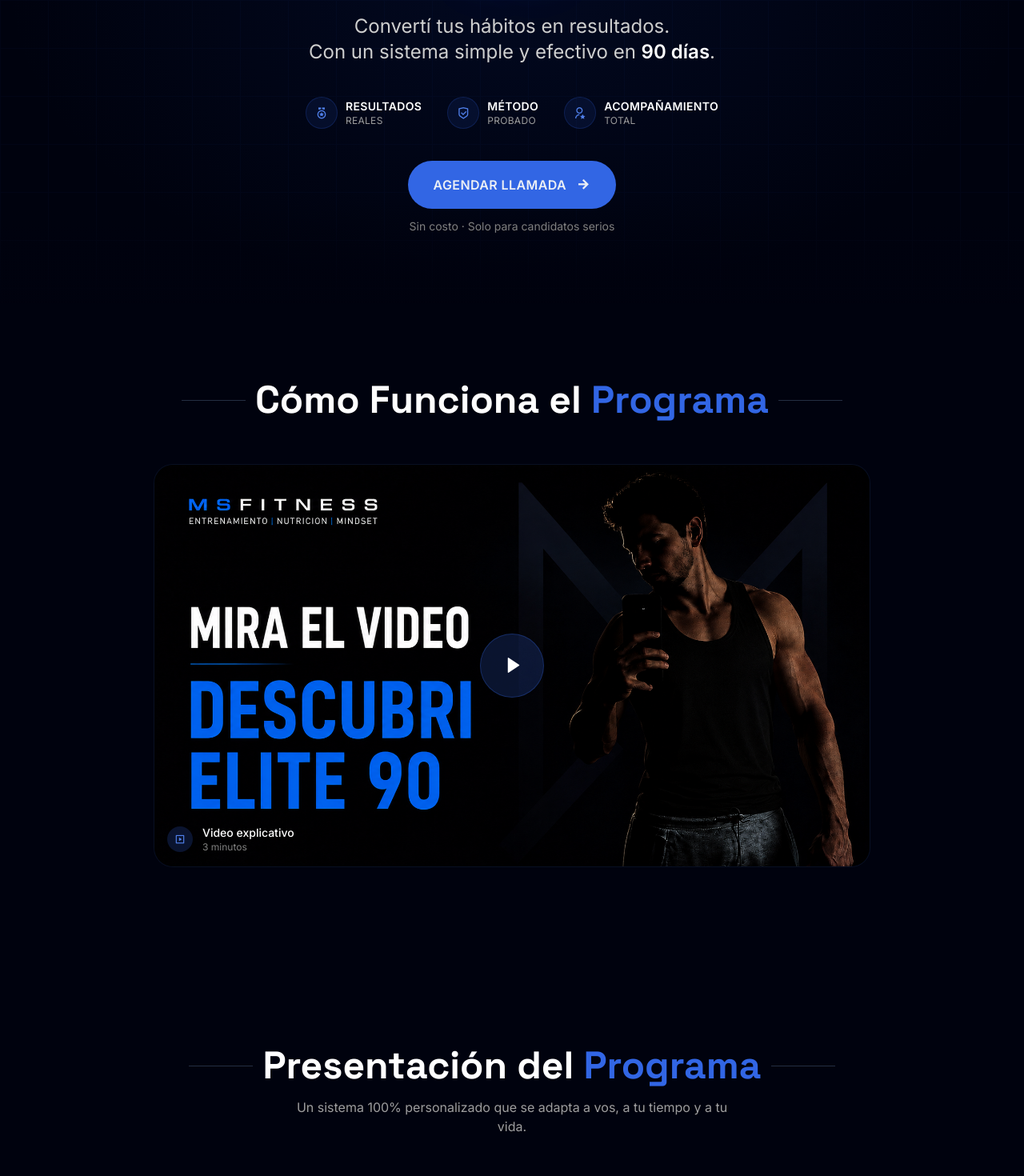
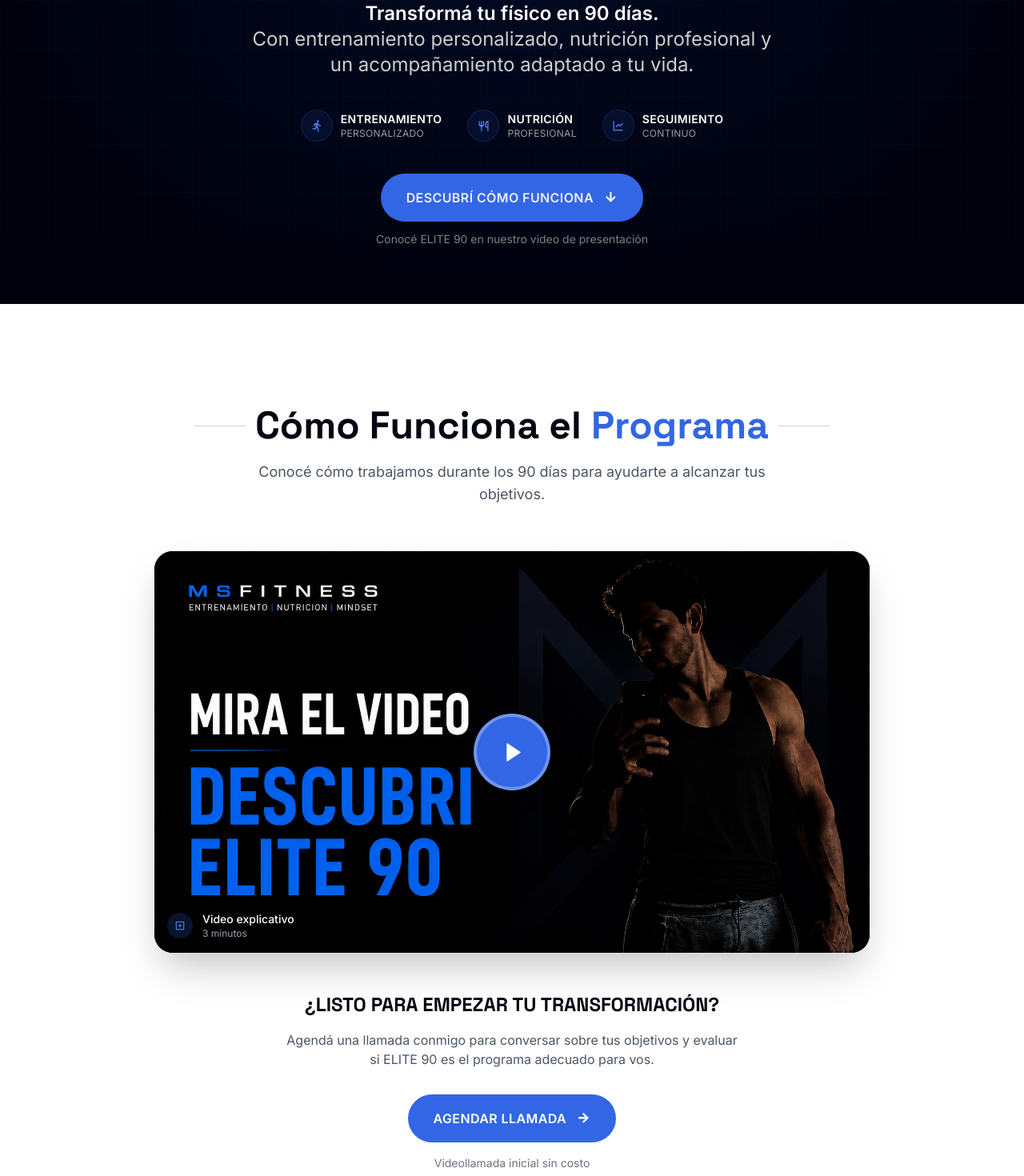
Before and after one commit to Martinjaggo/msfitness-web, a React (Vite) app: page / in a window 1280 px wide. Shown: the part 420-1890 px from the top of the page at 80% size. Built offline with nearby package versions, Linux system fonts and the light colour scheme.

Commit message:
Optimizar landing ELITE 90

```diff
--- a/src/mocks/features.ts
+++ b/src/mocks/features.ts
@@ -2,29 +2,29 @@ export const featuresData = [
   {
     id: 1,
     icon: "ri-user-settings-line",
-    title: "PROGRAMA 100% PERSONALIZADO",
+    title: "ENTRENAMIENTO PERSONALIZADO",
     description:
-      "Entrenamiento y alimentación diseñados según tu objetivo, tu rutina y tu nivel de experiencia. Nada de planes genéricos: cada estrategia se adapta a tu realidad para que puedas sostenerla y obtener resultados.",
+      "Un plan de entrenamiento diseñado según tus objetivos, experiencia y disponibilidad. Cada semana analizo tu progreso y realizo los ajustes necesarios para que sigas avanzando.",
   },
   {
     id: 2,
-    icon: "ri-calendar-check-line",
-    title: "Seguimiento Semanal",
+    icon: "ri-restaurant-line",
+    title: "NUTRICIÓN PROFESIONAL",
     description:
-      "Cada semana analizo tu progreso y realizo los ajustes necesarios para mantenerte avanzando hacia tu objetivo. No seguís un plan fijo: el plan evoluciona con vos.",
+      "Una licenciada en Nutrición diseña tu planificación alimentaria según tus objetivos, gustos y estilo de vida, con seguimientos quincenales para evaluar tu evolución.",
   },
   {
     id: 3,
     icon: "ri-message-3-line",
-    title: "Acompañamiento Real",
+    title: "ACOMPAÑAMIENTO CONTINUO",
     description:
-      "No recorrés este proceso solo. Durante todo el programa contás con mi acompañamiento para resolver dudas, recibir orientación y mantener el foco en tu objetivo.",
+      "Durante los 90 días contás con el acompañamiento de tu entrenador y nutricionista. Trabajamos de manera coordinada para que entrenamiento y alimentación formen parte de una misma estrategia.",
   },
   {
     id: 4,
     icon: "ri-bar-chart-grouped-line",
-    title: "Resultados Medibles",
+    title: "RESULTADOS MEDIBLES",
     description:
-      "Analizo las métricas clave de tu evolución para tomar decisiones basadas en datos, no en suposiciones. Cada ajuste del plan responde a tu progreso real.",
+      "Evaluamos tu evolución mediante registros de entrenamiento, indicadores de progreso y cambios físicos. Cada ajuste responde a tu evolución real, no a un plan genérico.",
   },
 ];
--- a/src/mocks/targetAudience.ts
+++ b/src/mocks/targetAudience.ts
@@ -1,14 +1,14 @@
 export const targetAudienceData = {
   yes: [
-    "Estás cansado de probar métodos que no podés sostener.",
-    "Querés un plan adaptado a tu objetivo, tu rutina y tu estilo de vida.",
-    "Estás dispuesto a comprometerte con el proceso y seguir una estrategia clara.",
-    "Buscás un acompañamiento real y personalizado.",
+    "Tenés poco tiempo y necesitás un entrenamiento adaptado a tu rutina.",
+    "Querés mejorar tu físico sin depender de planes genéricos.",
+    "Buscás integrar entrenamiento y alimentación en una misma estrategia.",
+    "Valorás el acompañamiento profesional y estás dispuesto a comprometerte con el proceso.",
   ],
   no: [
-    "Buscás soluciones rápidas o resultados mágicos.",
-    "No estás dispuesto a seguir un plan de entrenamiento y alimentación de forma consistente.",
-    "No podés comprometerte con el seguimiento semanal del programa.",
-    "Esperás resultados sin constancia ni compromiso.",
+    "Buscás soluciones rápidas o resultados sin esfuerzo.",
+    "No estás dispuesto a incorporar hábitos de entrenamiento y alimentación.",
+    "Preferís seguir rutinas genéricas sin supervisión profesional.",
+    "No podés comprometerte con un proceso de 90 días.",
   ],
 };
--- a/src/mocks/testimonials.ts
+++ b/src/mocks/testimonials.ts
@@ -1,14 +1,6 @@
 export const testimonialsData = [
   {
     id: 1,
-    initials: "FB",
-    name: "Franco B.",
-    age: 34,
-    rating: 5,
-    text: "Durante años entrené sin resultados porque hacía todo por mi cuenta. En ELITE 90 tuve un plan claro y alguien que me corrigiera semana a semana. Bajé 11 kg y, por primera vez, pude mantenerlos.",
-  },
-  {
-    id: 2,
     initials: "GR",
     name: "Gabriela R.",
     age: 29,
@@ -16,7 +8,7 @@ export const testimonialsData = [
     text: "Lo que más me sorprendió fue lo fácil que fue seguir el plan. Se adaptó a mi rutina desde el primer día y, por primera vez, logré ser constante de verdad.",
   },
   {
-    id: 3,
+    id: 2,
     initials: "FR",
     name: "Facundo R.",
     age: 41,
@@ -24,7 +16,7 @@ export const testimonialsData = [
     text: "Pensé que después de los 40 ya era tarde para cambiar mi físico. Hoy tengo más energía, más confianza y el mejor físico que recuerdo haber tenido.",
   },
   {
-    id: 4,
+    id: 3,
     initials: "LC",
     name: "Lucía C.",
     age: 44,
@@ -32,15 +24,7 @@ export const testimonialsData = [
     text: "Pensaba que no tenía tiempo para entrenar. Pero el plan se adaptó a mi rutina desde el primer día y en solo 12 semanas bajé 8 kg sin volverme loca con horarios ni restricciones.",
   },
   {
-    id: 5,
-    initials: "JM",
-    name: "Javier M.",
-    age: 38,
-    rating: 5,
-    text: "La diferencia no fue el entrenamiento ni la alimentación. Fue el seguimiento. Saber que cada semana revisábamos con Martín mi progreso, hizo que por primera vez mantuviera la constancia y consiguiera resultados reales.",
-  },
-  {
-    id: 6,
+    id: 4,
     initials: "AN",
     name: "Andrés N.",
     age: 52,
--- a/src/pages/home/components/CTASection.tsx
+++ b/src/pages/home/components/CTASection.tsx
@@ -38,16 +38,18 @@ export default function CTASection() {
         <div className="max-w-3xl mx-auto text-center">
           <div className="reveal opacity-0 translate-y-4 transition-all duration-700">
             <h2 className="font-heading font-bold text-foreground-50 text-3xl md:text-5xl lg:text-6xl uppercase tracking-wide leading-tight">
-              EL CAMBIO EMPIEZA CON UNA
-              <br />
-              <span className="text-blue-500">DECISIÓN</span>
-            </h2>
+  EL CAMBIO EMPIEZA
+  <br />
+  CON UNA <span className="text-blue-500">DECISIÓN</span>
+</h2>
+
           </div>
 
           <div className="reveal opacity-0 translate-y-4 transition-all duration-700 delay-200 mt-6">
             <p className="text-foreground-400 text-base md:text-lg max-w-xl mx-auto leading-relaxed">
-              Descubrí si ELITE 90 es para vos
-            </p>
+  Conversemos sobre tus objetivos y descubrí si ELITE 90
+  es el programa adecuado para vos.
+</p>
           </div>
 
           <div className="reveal opacity-0 translate-y-4 transition-all duration-700 delay-300 mt-10">
@@ -64,8 +66,8 @@ export default function CTASection() {
               <i className="ri-arrow-right-up-line text-foreground-400 text-lg group-hover:text-foreground-50 transition-colors" />
             </button>
             <p className="mt-4 text-foreground-600 text-xs md:text-sm">
-              Sin costo · Solo para candidatos serios
-            </p>
+  Videollamada inicial sin costo · Cupos limitados
+</p>
           </div>
         </div>
       </div>
--- a/src/pages/home/components/FeaturesSection.tsx
+++ b/src/pages/home/components/FeaturesSection.tsx
@@ -41,9 +41,9 @@ export default function FeaturesSection() {
               <div className="h-px w-12 md:w-20 bg-background-700" />
             </div>
             <p className="text-foreground-500 text-sm md:text-base max-w-xl mx-auto">
-              Un sistema 100% personalizado que se adapta a vos, a tu tiempo y a
-              tu vida.
-            </p>
+  Entrenamiento y nutrición profesional integrados en un programa de
+  90 días, diseñado para adaptarse a tu estilo de vida.
+</p>
           </div>
 
           {/* Features Grid */}
--- a/src/pages/home/components/HeroSection.tsx
+++ b/src/pages/home/components/HeroSection.tsx
@@ -21,8 +21,11 @@ export default function HeroSection() {
     return () => observer.disconnect();
   }, []);
 
-  const openCalendly = () => {
-    window.open("https://calendly.com/msfitnessamonta/callprivada", "_blank", "noopener,noreferrer");
+  const scrollToVideo = () => {
+  document.getElementById("video")?.scrollIntoView({
+    behavior: "smooth",
+    block: "start",
+  });
 };
 
   return (
@@ -83,10 +86,12 @@ export default function HeroSection() {
           {/* Subtitle */}
 <div className="reveal opacity-0 translate-y-4 transition-all duration-700 delay-300 mt-6 md:mt-8">
   <p className="text-foreground-300 text-base md:text-xl lg:text-2xl max-w-2xl mx-auto leading-relaxed">
-              Convertí tus hábitos en resultados.
+    <span className="text-foreground-50 font-semibold">
+      Transformá tu físico en 90 días.
+    </span>
     <br />
-              Con un sistema simple y efectivo en{" "}
-              <span className="text-foreground-50 font-semibold">90 días</span>.
+    Con entrenamiento personalizado, nutrición profesional y un
+    acompañamiento adaptado a tu vida.
   </p>
 </div>
 
@@ -94,16 +99,30 @@ export default function HeroSection() {
 <div className="reveal opacity-0 translate-y-4 transition-all duration-700 delay-400 mt-8 md:mt-10">
   <div className="flex flex-wrap items-center justify-center gap-4 md:gap-8">
     {[
-                { icon: "ri-medal-line", label: "Resultados", sub: "Reales" },
-                { icon: "ri-shield-check-line", label: "Método", sub: "Probado" },
-                { icon: "ri-user-star-line", label: "Acompañamiento", sub: "Total" },
+      {
+  icon: "ri-run-line",
+  label: "Entrenamiento",
+  sub: "Personalizado",
+},
+      {
+        icon: "ri-restaurant-line",
+        label: "Nutrición",
+        sub: "Profesional",
+      },
+      {
+        icon: "ri-line-chart-line",
+        label: "Seguimiento",
+        sub: "Continuo",
+      },
     ].map((badge) => (
       <div
         key={badge.label}
         className="flex items-center gap-2.5 text-foreground-400"
       >
         <div className="w-9 h-9 md:w-10 md:h-10 rounded-full bg-primary-500/10 border border-primary-500/20 flex items-center justify-center">
-                    <i className={`${badge.icon} text-primary-400 text-sm md:text-base`} />
+          <i
+            className={`${badge.icon} text-primary-400 text-sm md:text-base`}
+          />
         </div>
         <div className="text-left">
           <div className="text-foreground-50 text-xs md:text-sm font-semibold uppercase tracking-wide">
@@ -121,14 +140,15 @@ export default function HeroSection() {
           {/* CTA Button */}
 <div className="reveal opacity-0 translate-y-4 transition-all duration-700 delay-500 mt-8 md:mt-10">
   <button
-              onClick={openCalendly}
-              className="group inline-flex items-center gap-3 bg-primary-500 hover:bg-primary-600 text-background-50 px-8 py-4 rounded-full text-sm md:text-base font-semibold tracking-wide uppercase transition-all duration-300 hover:scale-105 cursor-pointer whitespace-nowrap"
+    onClick={scrollToVideo}
+    className="group inline-flex items-center gap-3 bg-primary-500 hover:bg-primary-600 text-background-50 px-8 py-4 rounded-full text-sm md:text-base font-semibold tracking-wide uppercase transition-all duration-300 hover:scale-105 cursor-pointer"
   >
-              Agendar Llamada
-              <i className="ri-arrow-right-line text-lg group-hover:translate-x-1 transition-transform" />
+    Descubrí cómo funciona
+    <i className="ri-arrow-down-line text-lg group-hover:translate-y-1 transition-transform" />
   </button>
+
   <p className="mt-3 text-foreground-600 text-xs md:text-sm">
-              Sin costo · Solo para candidatos serios
+    Conocé ELITE 90 en nuestro video de presentación
   </p>
 </div>
         </div>
--- a/src/pages/home/components/VideoSection.tsx
+++ b/src/pages/home/components/VideoSection.tsx
@@ -4,6 +4,14 @@ import thumbnail from "../../../assets/vsl-thumbnail.png";
 export default function VideoSection() {
   const sectionRef = useRef<HTMLElement>(null);
   const [isPlaying, setIsPlaying] = useState(false);
+
+  const openCalendly = () => {
+    window.open(
+      "https://calendly.com/msfitnessamonta/callprivada",
+      "_blank",
+      "noopener,noreferrer"
+    );
+  };
 
   useEffect(() => {
     const observer = new IntersectionObserver(
@@ -27,54 +35,88 @@ export default function VideoSection() {
     <section
       id="video"
       ref={sectionRef}
-      className="relative py-16 md:py-24"
+      className="relative bg-white py-20 md:py-28 lg:py-32 scroll-mt-20"
     >
       <div className="w-full px-4 md:px-8 lg:px-12">
         <div className="max-w-4xl mx-auto">
+
           {/* Section Header */}
           <div className="reveal opacity-0 translate-y-4 transition-all duration-700 text-center mb-10 md:mb-14">
-            <div className="flex items-center justify-center gap-3 mb-4">
-              <div className="h-px w-12 md:w-20 bg-background-700" />
-              <h2 className="font-heading font-bold text-foreground-50 text-2xl md:text-4xl lg:text-5xl whitespace-nowrap">
+
+            <div className="flex items-center justify-center gap-3 mb-5">
+              <div className="h-px w-8 md:w-16 bg-gray-300" />
+
+              <h2 className="font-heading font-bold text-gray-950 text-2xl md:text-4xl lg:text-5xl">
                 Cómo Funciona el{" "}
-                <span className="text-primary-500">Programa</span>
+                <span className="text-primary-500">
+                  Programa
+                </span>
               </h2>
-              <div className="h-px w-12 md:w-20 bg-background-700" />
+
+              <div className="h-px w-8 md:w-16 bg-gray-300" />
             </div>
+
+            <p className="text-gray-600 text-sm md:text-lg max-w-2xl mx-auto leading-relaxed">
+              Conocé cómo trabajamos durante los 90 días para ayudarte a alcanzar tus objetivos.
+            </p>
+
           </div>
 
-          {/* Video Centered */}
+          {/* Video */}
           <div className="reveal opacity-0 translate-y-4 transition-all duration-700 delay-200">
+
             <div
-              className="relative aspect-video bg-background-900 rounded-2xl md:rounded-3xl border border-background-800/60 overflow-hidden group cursor-pointer"
-              onClick={() => setIsPlaying(!isPlaying)}
+              className="relative aspect-video bg-gray-950 rounded-2xl md:rounded-3xl border border-gray-200 overflow-hidden group cursor-pointer shadow-2xl"
+              onClick={() => {
+                if (!isPlaying) setIsPlaying(true);
+              }}
             >
+
               {!isPlaying ? (
                 <>
                   <img
-  src={thumbnail}
-  alt="Video presentación MSFITNESS"
-  className="absolute inset-0 w-full h-full object-cover"
-/>
+                    src={thumbnail}
+                    alt="Video presentación ELITE 90 MSFITNESS"
+                    className="absolute inset-0 w-full h-full object-cover"
+                  />
+
+                  {/* Play Button */}
                   <div className="absolute inset-0 flex items-center justify-center">
-                    <div className="w-16 h-16 md:w-20 md:h-20 rounded-full bg-primary-500/20 border border-primary-500/30 flex items-center justify-center group-hover:bg-primary-500/30 group-hover:scale-110 transition-all duration-300">
-                      <i className="ri-play-fill text-white text-2xl md:text-3xl ml-1" />
+
+                    <div className="w-20 h-20 md:w-24 md:h-24 rounded-full bg-primary-500 border-4 border-white/30 flex items-center justify-center shadow-xl group-hover:bg-primary-600 group-hover:scale-110 transition-all duration-300">
+
+                      <i className="ri-play-fill text-white text-3xl md:text-4xl ml-1" />
+
                     </div>
+
                   </div>
+
+                  {/* Video Info */}
                   <div className="absolute bottom-4 left-4 right-4">
+
                     <div className="flex items-center gap-3">
+
                       <div className="w-8 h-8 rounded-full bg-primary-500/20 flex items-center justify-center">
                         <i className="ri-video-line text-primary-400 text-sm" />
                       </div>
+
                       <div>
-                        <p className="text-foreground-50 text-sm font-medium">Video explicativo</p>
-                        <p className="text-foreground-600 text-xs">3 minutos</p>
+                        <p className="text-white text-sm font-medium">
+                          Video explicativo
+                        </p>
+
+                        <p className="text-gray-400 text-xs">
+                          3 minutos
+                        </p>
                       </div>
+
                     </div>
+
                   </div>
                 </>
               ) : (
-                <div className="absolute inset-0 bg-background-950">
+                <div className="absolute inset-0 bg-black">
+
                   <iframe
                     src="https://www.youtube.com/embed/UIckZNC5r_0?autoplay=1&rel=0"
                     title="Video ELITE 90"
@@ -82,10 +124,40 @@ export default function VideoSection() {
                     allow="accelerometer; autoplay; clipboard-write; encrypted-media; gyroscope; picture-in-picture"
                     allowFullScreen
                   />
+
                 </div>
               )}
+
             </div>
+
           </div>
+
+          {/* CTA después de la VSL */}
+          <div className="reveal opacity-0 translate-y-4 transition-all duration-700 delay-300 text-center mt-10 md:mt-12">
+
+            <h3 className="font-heading font-bold text-gray-950 text-xl md:text-2xl mb-4">
+              ¿LISTO PARA EMPEZAR TU TRANSFORMACIÓN?
+            </h3>
+
+            <p className="text-gray-600 text-sm md:text-base max-w-xl mx-auto leading-relaxed mb-8">
+              Agendá una llamada conmigo para conversar sobre tus objetivos
+              y evaluar si ELITE 90 es el programa adecuado para vos.
+            </p>
+
+            <button
+              onClick={openCalendly}
+              className="group inline-flex items-center gap-3 bg-primary-500 hover:bg-primary-600 text-white px-8 py-4 rounded-full text-sm md:text-base font-semibold tracking-wide uppercase transition-all duration-300 hover:scale-105 cursor-pointer"
+            >
+              Agendar llamada
+              <i className="ri-arrow-right-line text-lg group-hover:translate-x-1 transition-transform" />
+            </button>
+
+            <p className="mt-4 text-gray-500 text-xs md:text-sm">
+              Videollamada inicial sin costo
+            </p>
+
+          </div>
+
         </div>
       </div>
     </section>
```
Also changed, not shown: src/pages/home/components/Testimonials.tsx (+30 -15 lines). Lines whose indentation alone changed are shown as unchanged.
